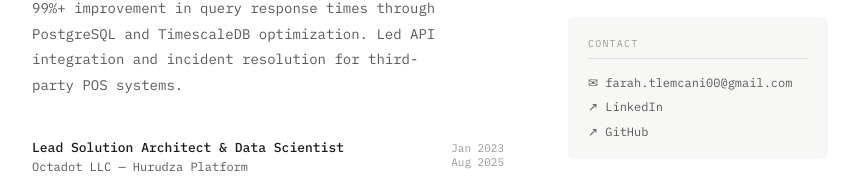
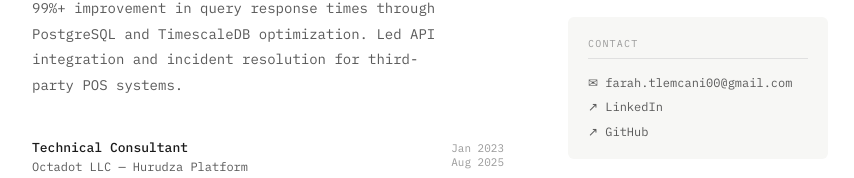
Before and after one commit to J0yfarah/blog, a plain HTML site: page about.html in a window 1280 px wide. Shown: the part 1257-1435 px from the top of the page, without its empty margins (210-1064 px from the left). Drawn offline with Linux system fonts and the light colour scheme.

Commit message:
about section update

```diff
--- a/about.html
+++ b/about.html
@@ -414,7 +414,7 @@
 
         <div class="exp-row">
           <div>
-            <div class="exp-title">Lead Solution Architect &amp; Data Scientist</div>
+            <div class="exp-title">Technical Consultant</div>
             <div class="exp-org">Octadot LLC — Hurudza Platform</div>
             <p class="exp-desc">
               Architected end-to-end AI solution for precision agriculture on Huawei Cloud. Trained crop
```
